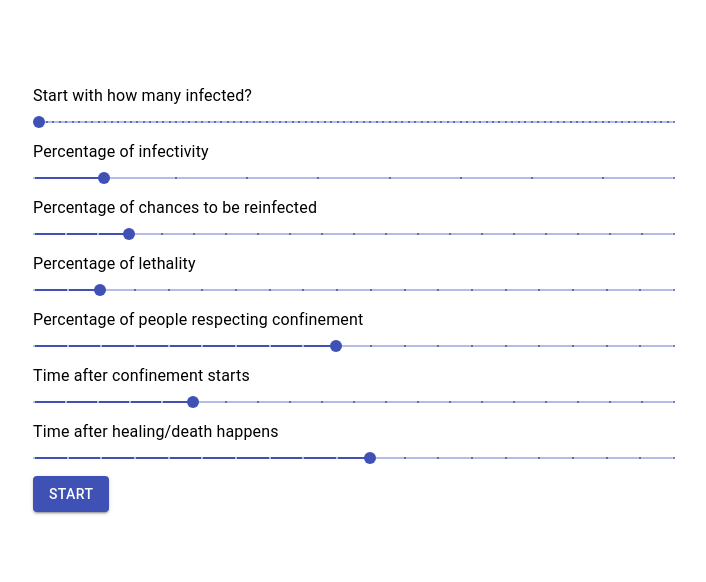
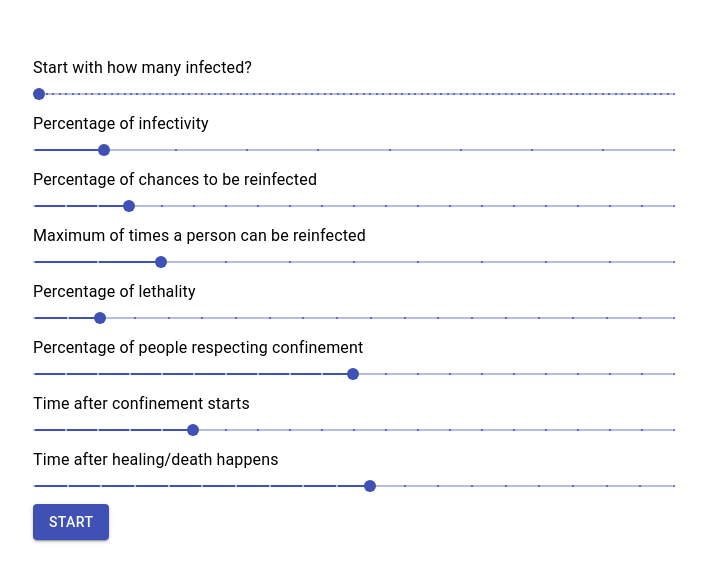
Before and after one commit to pierrerolland/pandemic, a React (Create React App) app: page / in a window 1280 px wide. Shown: the part 102-684 px from the top of the page, without its empty margins (287-993 px from the left). Built offline with nearby package versions, Linux system fonts and the light colour scheme.

Commit message:
Added maximum reinfections

```diff
--- a/src/App.js
+++ b/src/App.js
@@ -1,6 +1,7 @@
 import React, { useState } from 'react';
 import Display from './components/Display';
 import Configuration from './components/Configuration';
+import config from './config.json';
 
 export default () => {
     const [stage, setStage] = useState('configuration');
@@ -14,7 +15,7 @@ export default () => {
     };
 
     return stage === 'simulation' ? <Display
-        nbNodes={5625}
+        nbNodes={config.nbNodes}
         startTime={startTime}
         {...configuration}
     /> : <Configuration onStart={handleStart} />;
--- a/src/components/Configuration.jsx
+++ b/src/components/Configuration.jsx
@@ -8,6 +8,7 @@ export default props => {
         lethality: 15,
         confineRate: 50,
         reinfectionProbabilityRate: 15,
+        maxReinfections: 2,
         startConfinementAfterSeconds: 10,
         endInfectionAfterSeconds: 5
     });
@@ -59,6 +60,18 @@ export default props => {
                 onChange={(e, v) => { handleChange('reinfectionProbabilityRate', v) }}
             />
             <Typography>
+                Maximum of times a person can be reinfected
+            </Typography>
+            <Slider
+                defaultValue={2}
+                step={1}
+                marks
+                min={0}
+                max={10}
+                valueLabelDisplay="auto"
+                onChange={(e, v) => { handleChange('maxReinfections', v) }}
+            />
+            <Typography>
                 Percentage of lethality
             </Typography>
             <Slider
@@ -77,7 +90,7 @@ export default props => {
                 defaultValue={50}
                 step={5}
                 marks
-                min={5}
+                min={0}
                 max={100}
                 valueLabelDisplay="auto"
                 onChange={(e, v) => { handleChange('confineRate', v) }}
--- a/src/components/Display.jsx
+++ b/src/components/Display.jsx
@@ -30,15 +30,16 @@ export default props => {
                             nodesToBeUpdated[neighborIndex].state === 'sane' &&
                             random(0, 100) <= props.infectivity &&
                             (
-                                nodesToBeUpdated[neighborIndex].alreadyBeenInfected === false ||
+                                nodesToBeUpdated[neighborIndex].infectionsCounter === 0 ||
                                 (
-                                    nodesToBeUpdated[neighborIndex].alreadyBeenInfected === true &&
+                                    nodesToBeUpdated[neighborIndex].infectionsCounter > 0 &&
+                                    nodesToBeUpdated[neighborIndex].infectionsCounter < props.maxReinfections &&
                                     random(0, 100) <= props.reinfectionProbabilityRate
                                 )
                             )
                         ) {
                             newNodes[neighborIndex].state = 'infected';
-                            newNodes[neighborIndex].alreadyBeenInfected = true;
+                            newNodes[neighborIndex].infectionsCounter++;
                             newNodes[neighborIndex].infectedSince = time;
                         }
                     });
--- a/src/components/Results.jsx
+++ b/src/components/Results.jsx
@@ -1,7 +1,8 @@
 import React, { useEffect, useState } from 'react';
 import CanvasJSReact from '../vendor/canvasjscharts/canvasjs.react';
+import './Results.css';
+
 const CanvasJSChart = CanvasJSReact.CanvasJSChart;
-import './Results.css';
 
 export default props => {
     const [endTime, setEndTime] = useState(null);
@@ -9,7 +10,8 @@ export default props => {
         animationEnabled: false,
         exportEnabled: false,
         axisY: {
-            suffix: "%"
+            suffix: "%",
+            maximum: 100
         },
         legend: {
             verticalAlign: "center",
--- /dev/null
+++ b/src/config.json
@@ -0,0 +1,3 @@
+{
+  "nbNodes": 5625
+}
--- a/src/helper/initialNodesHelper.js
+++ b/src/helper/initialNodesHelper.js
@@ -7,7 +7,7 @@ export default (nbNodes, startInfected, lethality) => {
         y: Math.floor(i / rowLength),
         state: 'sane',
         confined: false,
-        alreadyBeenInfected: false,
+        infectionsCounter: 0,
         willDie: random(0, 100) <= lethality
     }));
 
```
